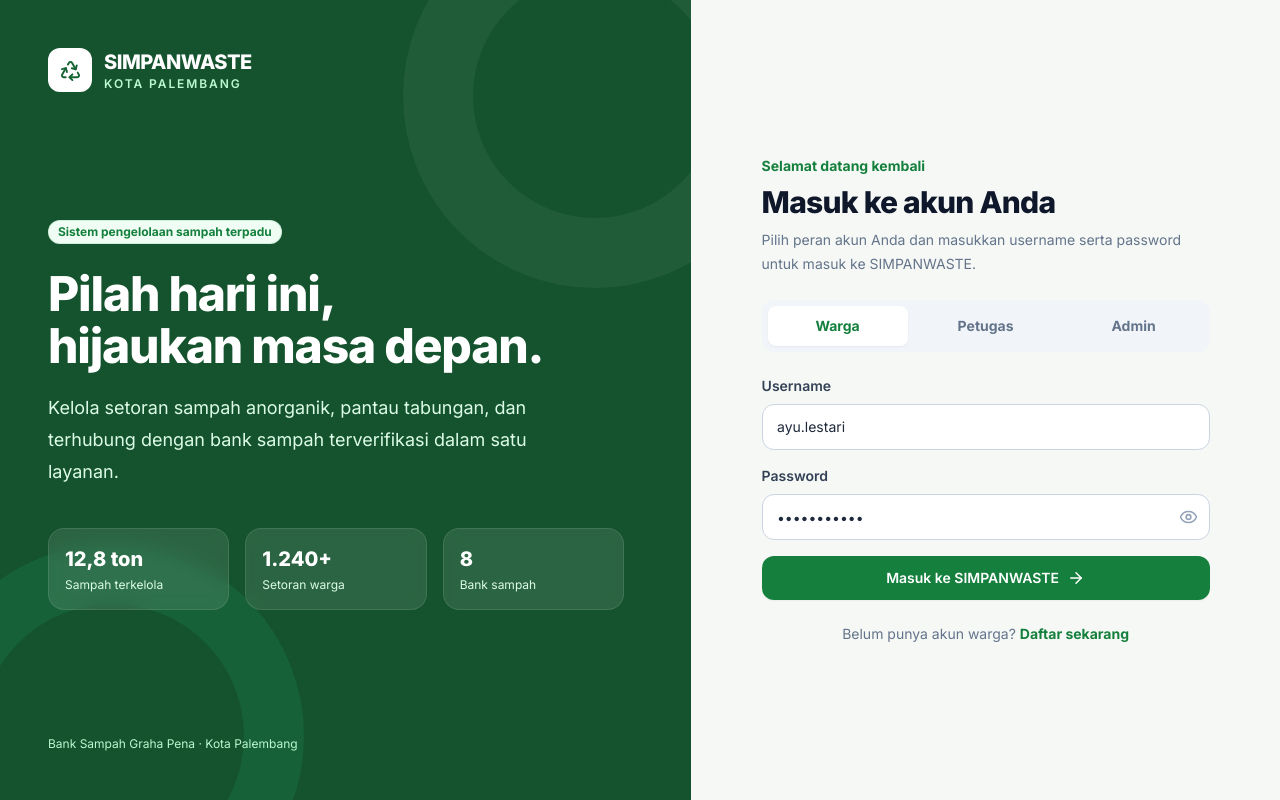
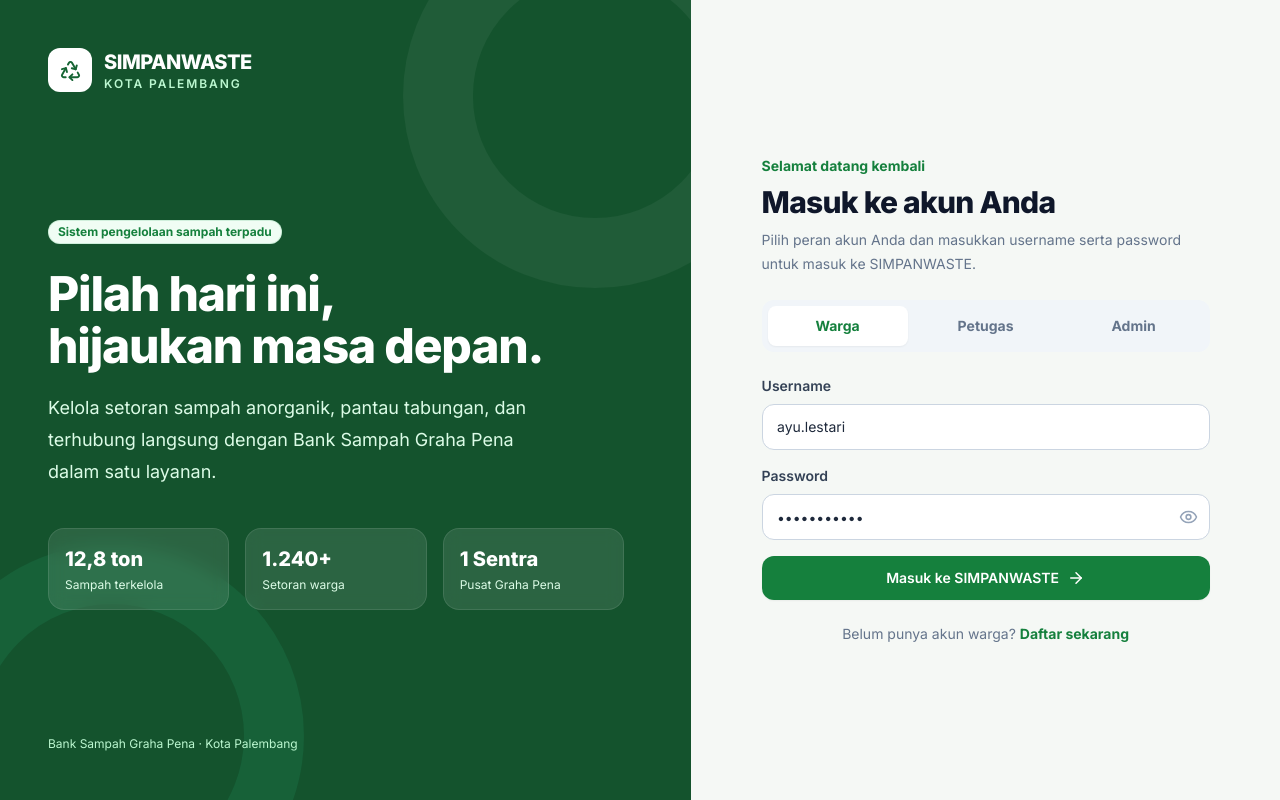
Before and after one commit to Mfkr07/SIMPANWASTE, a Next.js app: page /login in a window 1280 px wide. Built offline with nearby package versions, Linux system fonts and the light colour scheme.

Commit message:
fix(login): perbarui statistik dan deskripsi login panel eksklusif Bank Sampah Graha Pena

```diff
--- a/src/app/login/page.tsx
+++ b/src/app/login/page.tsx
@@ -243,14 +243,14 @@ function LoginForm() {
             hijaukan masa depan.
           </h1>
           <p className="mt-5 max-w-lg text-lg leading-8 text-green-100">
-            Kelola setoran sampah anorganik, pantau tabungan, dan terhubung dengan bank sampah
-            terverifikasi dalam satu layanan.
+            Kelola setoran sampah anorganik, pantau tabungan, dan terhubung langsung dengan Bank
+            Sampah Graha Pena dalam satu layanan.
           </p>
           <div className="mt-10 grid grid-cols-3 gap-4">
             {[
               ["12,8 ton", "Sampah terkelola"],
               ["1.240+", "Setoran warga"],
-              ["8", "Bank sampah"],
+              ["1 Sentra", "Pusat Graha Pena"],
             ].map(([v, l]) => (
               <div
                 key={l}
```
